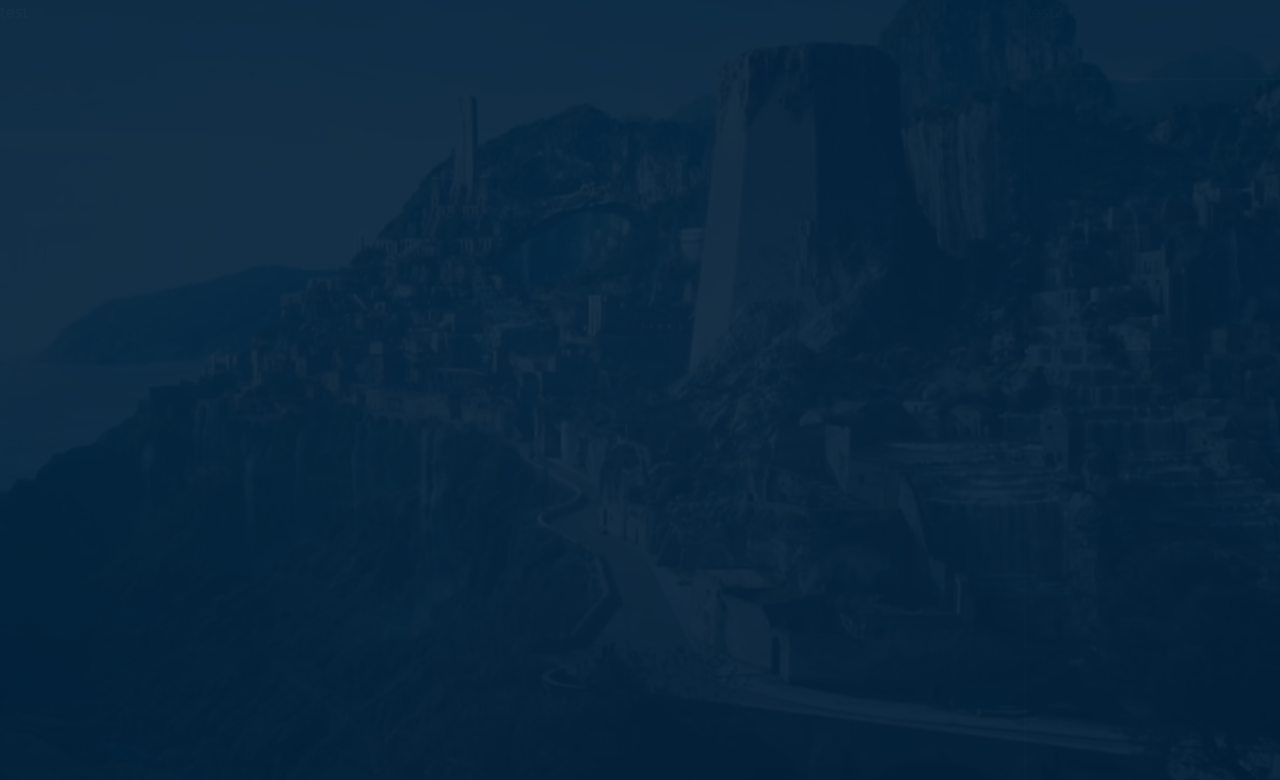
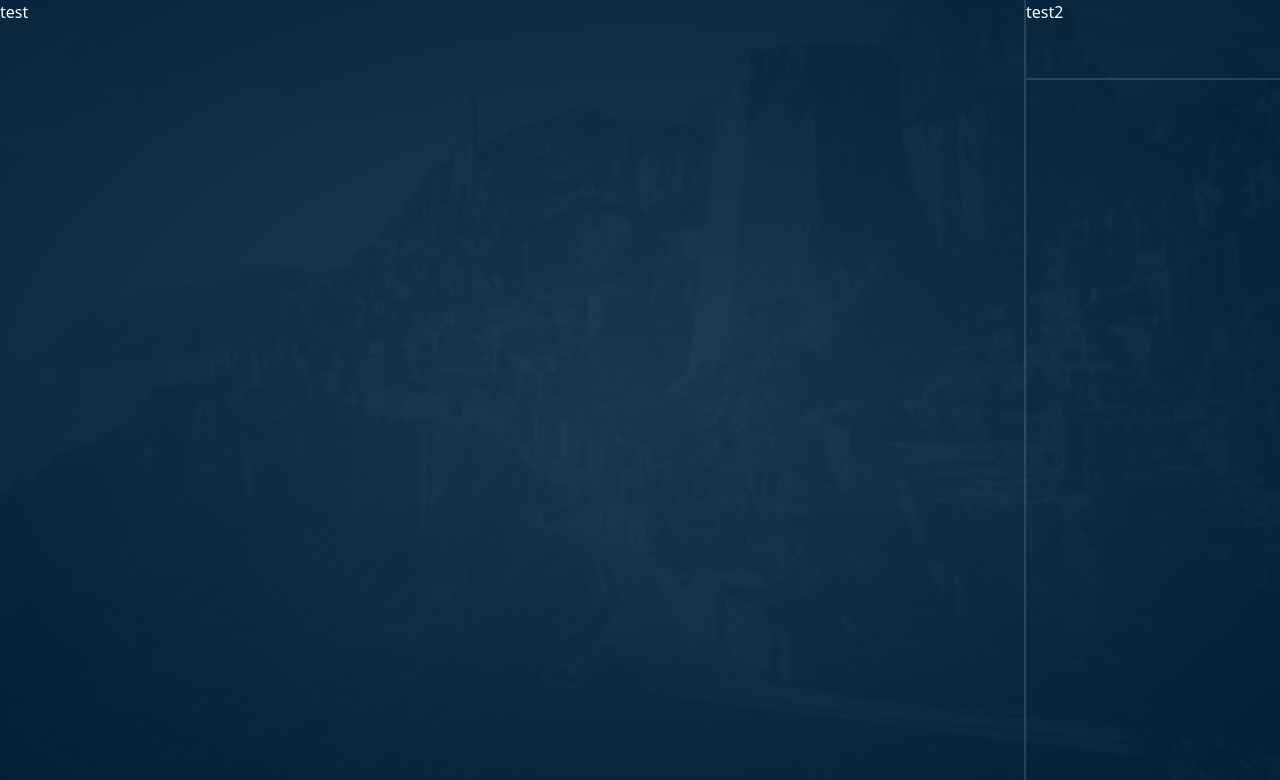
Before and after one commit to IChris2611I/Comics_Universe, a React (Vite) app: page /characterPage in a window 1280 px wide. Shown: the top 780 px of the page. Built offline with nearby package versions, Linux system fonts and the light colour scheme.

Commit message:
Opti Background

```diff
--- a/src/pages/CharacterPage.jsx
+++ b/src/pages/CharacterPage.jsx
@@ -1,20 +1,18 @@
 const CharacterPage = () => {
   return (
-    <div className="w-screen h-screen bg-[#03223D]">
+    <div className="w-screen h-screen bg-[#03223D] relative">
       <div
-        className="absolute inset-0 bg-fixed bg-center bg-no-repeat bg-cover opacity-10"
+        className="absolute inset-0 bg-fixed bg-center bg-no-repeat bg-cover opacity-5"
         style={{ backgroundImage: "url('/src/assets/bgWW.png')" }}
-      >
-        <div className="bg-[radial-gradient(ellipse_at_center,_var(--tw-gradient-stops))] from-neutral-50  to-neutral-950 opacity-20">
-          <div className="flex h-screen">
-            <div className="w-4/5 max-h-full grow">
-              <div className="h-20 text-white">test</div>
-            </div>
-            <div className="w-1/5 max-h-full border-l-2 border-[#A4A4A4] grow0  ">
-              <div className="h-20 border-b-2 border-[#A4A4A4] text-white">
-                test2
-              </div>
-            </div>
+      ></div>
+      <div className="absolute inset-0 bg-[radial-gradient(ellipse_at_center,_var(--tw-gradient-stops))] from-neutral-50  to-neutral-950 opacity-10"></div>
+      <div className="relative flex h-full">
+        <div className="flex-grow w-4/5 max-h-full">
+          <div className="h-20 text-white">test</div>
+        </div>
+        <div className="w-1/5 max-h-full border-l-2 border-[#ffffff22] flex-grow-0">
+          <div className="h-20 border-b-2 border-[#ffffff22] text-white">
+            test2
           </div>
         </div>
       </div>
```
